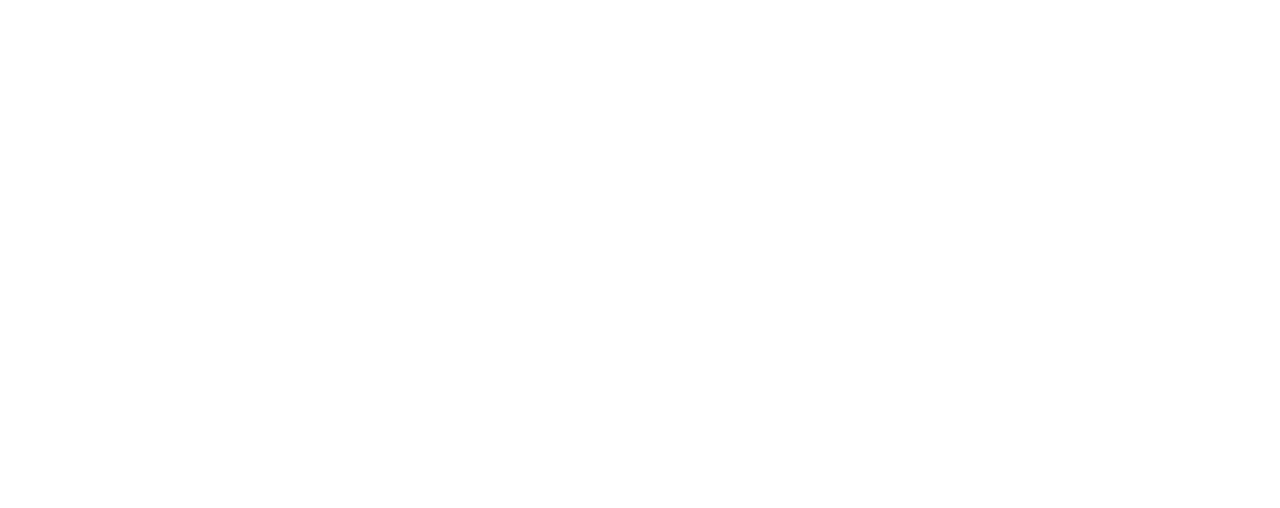
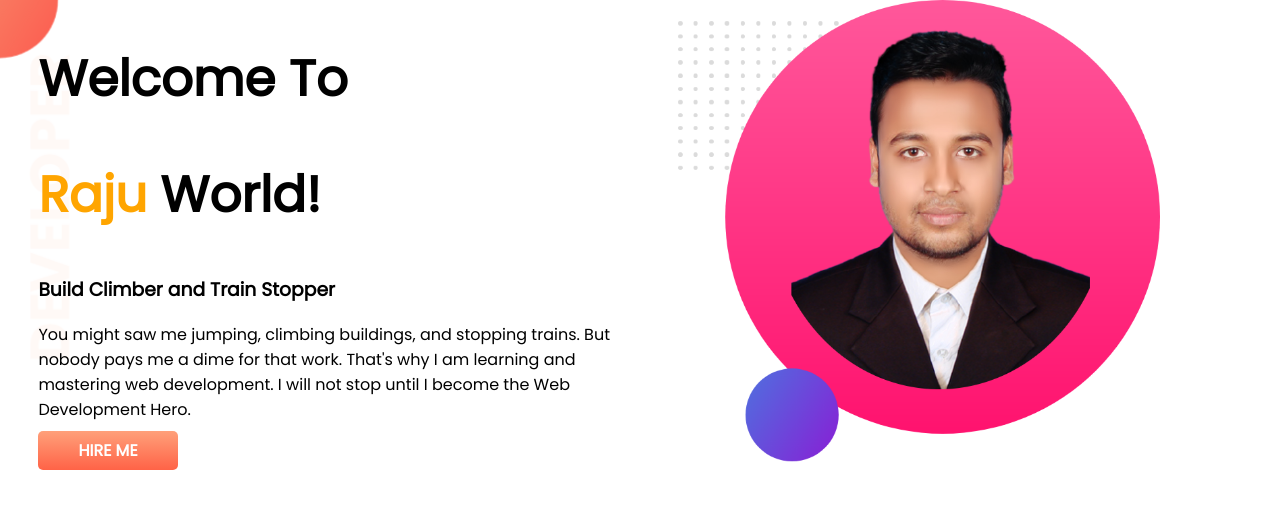
Before and after one commit to MdRajuBd/developer-protfolio, a plain HTML site: page index.html in a window 1280 px wide. Drawn offline with Linux system fonts and the light colour scheme.

Commit message:
this is a header part

```diff
--- a/index.html
+++ b/index.html
@@ -1,13 +1,46 @@
 <!DOCTYPE html>
 <html lang="en">
+
 <head>
     <meta charset="UTF-8">
     <meta http-equiv="X-UA-Compatible" content="IE=edge">
     <meta name="viewport" content="width=device-width, initial-scale=1.0">
     <title>Raju portfolio</title>
+    <link rel="preconnect" href="https://fonts.googleapis.com">
+    <link rel="preconnect" href="https://fonts.gstatic.com" crossorigin>
+    <link href="https://fonts.googleapis.com/css2?family=Poppins&display=swap" rel="stylesheet">
     <link rel="stylesheet" href="style.css">
 </head>
+
 <body>
+<section class="top-banner">
+
+    <div class="half-width">
+        <h1>Welcome To</h1>
+        <h1><span class="orange-color">Raju</span> World!</h1>
+        <h3>Build Climber and Train Stopper</h3>
+        <p>You might saw me jumping, climbing buildings, and stopping trains. But nobody pays me a dime for that work.
+            That's why I am learning and mastering web development. I will not stop until I become the Web Development
+            Hero.
+        </p>
+        <a class="link-button" target="blank" href="https://www.facebook.com/profile.php?id=100007771187453">HIRE ME</a>
+    </div>
+    <div class="half-width">
+        <img src="images/raju new.png" alt="raju new">
+    </div>
+
+
+</section>
+
+
+
+
+
+
+
+
+
 
 </body>
+
 </html>
--- a/style.css
+++ b/style.css
@@ -0,0 +1,32 @@
+body{
+    font-family: 'Poppins', sans-serif;
+    margin: 0;
+}
+h1{
+    font-size: 50px;
+}
+.orange-color{
+    color: orange;
+}
+section{
+    display: flex;
+}
+.half-width{
+    width: 50%;
+    padding-left: 3%;
+}
+.half-width img{
+    width: 80%;
+}
+.link-button{
+    text-decoration: none;
+    background-image: linear-gradient(lightsalmon, tomato);
+    padding: 8px 40px;
+    color: white;
+    border-radius: 5px;
+    font-weight: 700;
+}
+.top-banner{
+    background-image: url(images/top-banner.png);
+    background-repeat: no-repeat;
+}
```
Also changed, not shown: images/dream-bg.png (added), images/exp-bg.png (added), images/jhankar.png (added), images/jhankar2.png (added), images/my-bg.png (added), images/my-bg2.png (added), images/raju new.png (added), images/top-banner.png (added).
